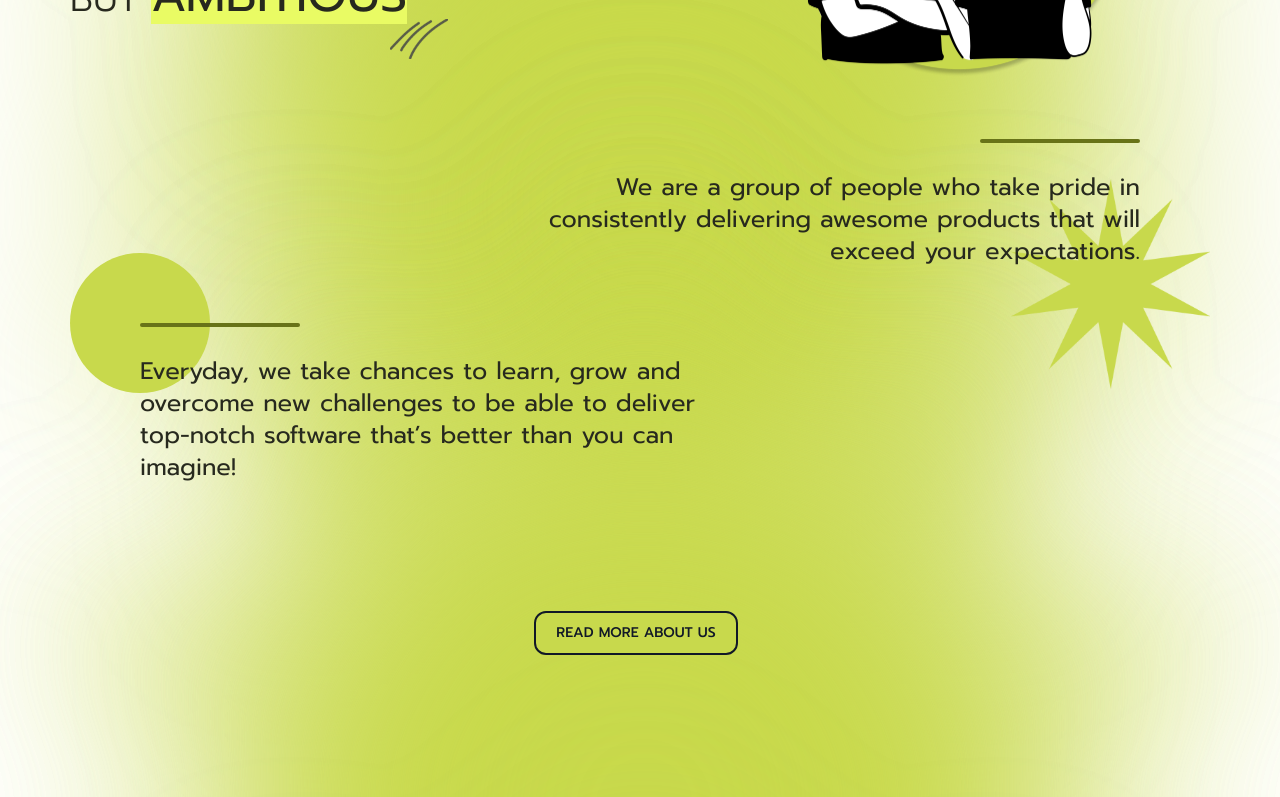
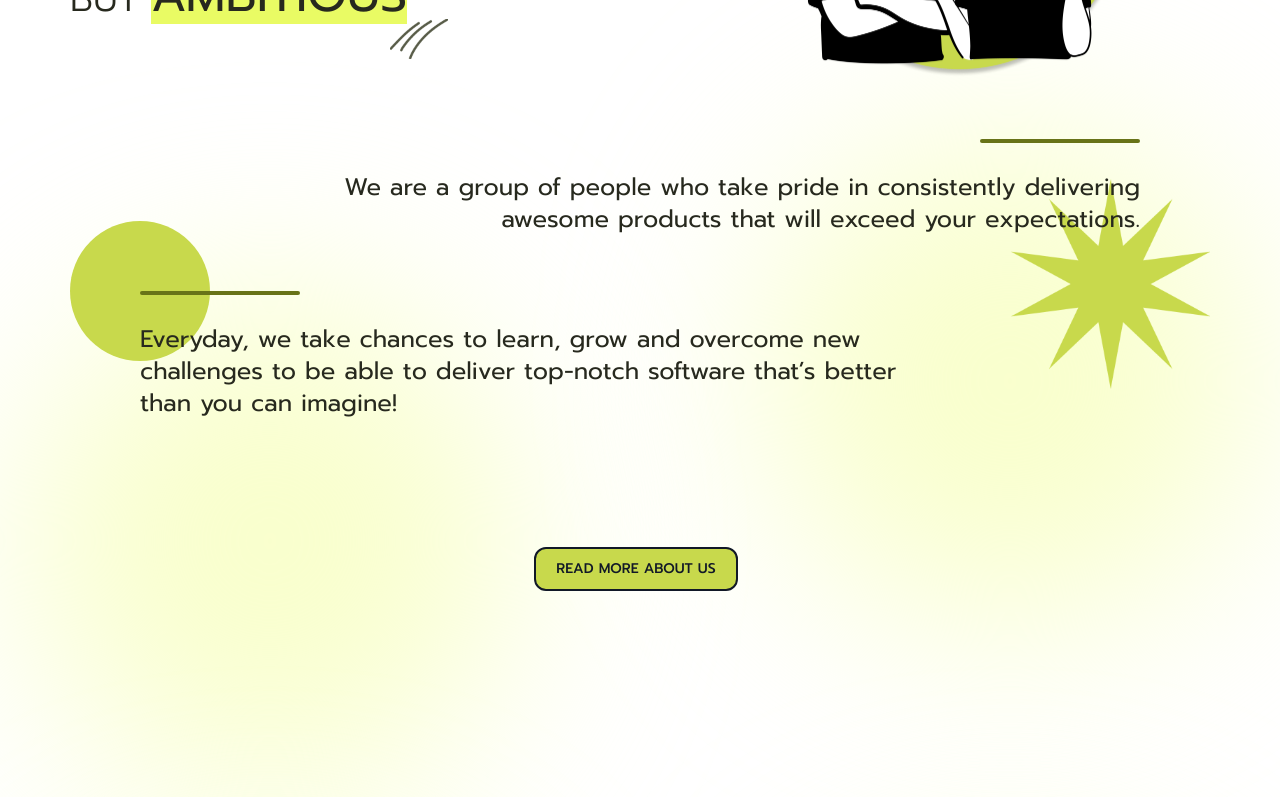
Before and after one commit to The-Alzhemist/codework-landing-page, a Next.js app: page / in a window 1280 px wide. Shown: the part 1160-1957 px from the top of the page. Built offline with nearby package versions, Linux system fonts and the light colour scheme.

Commit message:
update: bg blur

```diff
--- a/components/Home/AboutUs/AboutUs.tsx
+++ b/components/Home/AboutUs/AboutUs.tsx
@@ -62,7 +62,7 @@ const AboutUs = () => {
               className="max-w-[100px] md:max-w-[200px] h-auto absolute right-0 top-10"
               alt="simple but ambitious section cover"
             />
-          <Paragraph className="z-10 max-w-[600px] text-right text-base md:text-2xl md:font-xl lg:font-3xl">
+          <Paragraph className="z-10 max-w-[800px] text-right text-base md:text-2xl md:font-xl lg:font-3xl">
             We are a group of people who take pride in consistently delivering
             awesome products that will exceed your expectations.
           </Paragraph>
@@ -75,7 +75,7 @@ const AboutUs = () => {
         <div className="z-0 absolute top-[-70px] left-0 rounded-full w-[100px] h-[100px] md:w-[140px] md:h-[140px] bg-primary"></div>
 
           <div className="z-10 w-40 h-1 bg-primary-900 rounded-sm mb-7"></div>
-          <Paragraph className=" z-10 max-w-[600px] text-left text-base md:text-2xl md:font-xl lg:font-3xl">
+          <Paragraph className=" z-10 max-w-[800px] text-left text-base md:text-2xl md:font-xl lg:font-3xl">
             Everyday, we take chances to learn, grow and overcome new challenges
             to be able to deliver top-notch software that’s better than you can
             imagine!
--- a/components/Home/ContactUs/ContactUs.tsx
+++ b/components/Home/ContactUs/ContactUs.tsx
@@ -22,13 +22,13 @@ const ContactUs = () => {
       {/* 1 */}
 
       <div className="flex gap-10 flex-col lg:flex-row justify-between items-center mb-10 z-20">
-        <h2 className="text-left mb-5  md:text-5xl lg:w-2/4">
+        <h2 className="text-left mb-5 text-3xl md:text-5xl lg:w-2/4">
           <Paragraph className="max-w-[670px] text-end pr-3 mb-2">
             Let’s make your idea come true!
           </Paragraph>
 
           <div className="mb-14 flex justify-end relative">
-            <span className="font-normal bg-line mb-3">CONTACT US
+            <span className="font-normal  bg-line mb-3">CONTACT US
             <Image
               src="/home/contact-us/contact-us-sticker-1.png"
               width={0}
--- a/components/backgroundGradientBlur/BackgroundGradientBlur.tsx
+++ b/components/backgroundGradientBlur/BackgroundGradientBlur.tsx
@@ -5,20 +5,8 @@ import Image from "next/image";
 const BackgroundGradientBlur = ({className}: BgGradientBlueInterface) => {
   return (
     <>
-      {/* <div className={`rounded-full w-[150px] h-[150px] md:w-[500px] md:h-[500px]
-      bg-primary sm:bg-primary-200 blur-[10px] sm:blur-[100px]  -z-10 absolute ${className}`}></div> */}
-
-
-            <Image
-              src="/global/star.png"
-              width={0}
-              height={0}
-              layout="responsive"
-              className={`${className} -z-10 w-[150px] h-[150px] absolute blur-[100px]`}
-              alt="simple but ambitious section cover"
-            />
-
-
+      <div className={`rounded-full w-[150px] h-[150px] md:w-[500px] md:h-[500px]
+      bg-primary sm:bg-primary-200 blur-[100px] sm:blur-[100px] -z-10 absolute ${className}`}></div>
     </>
   );
 };
```
